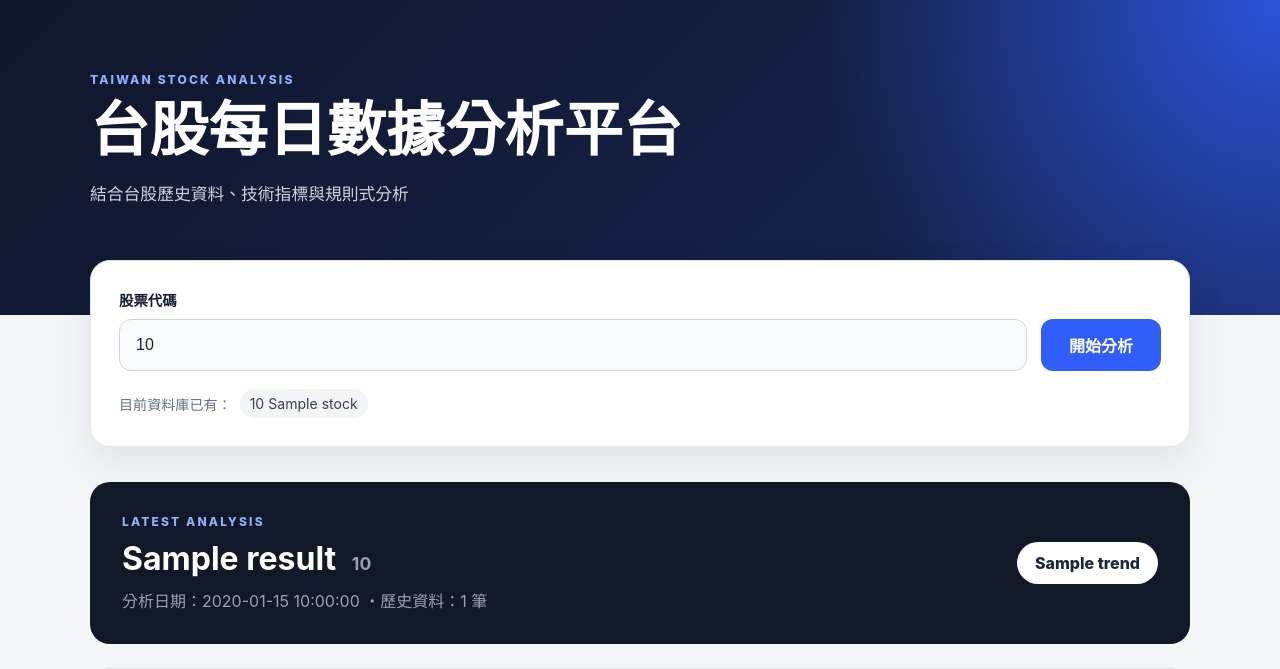
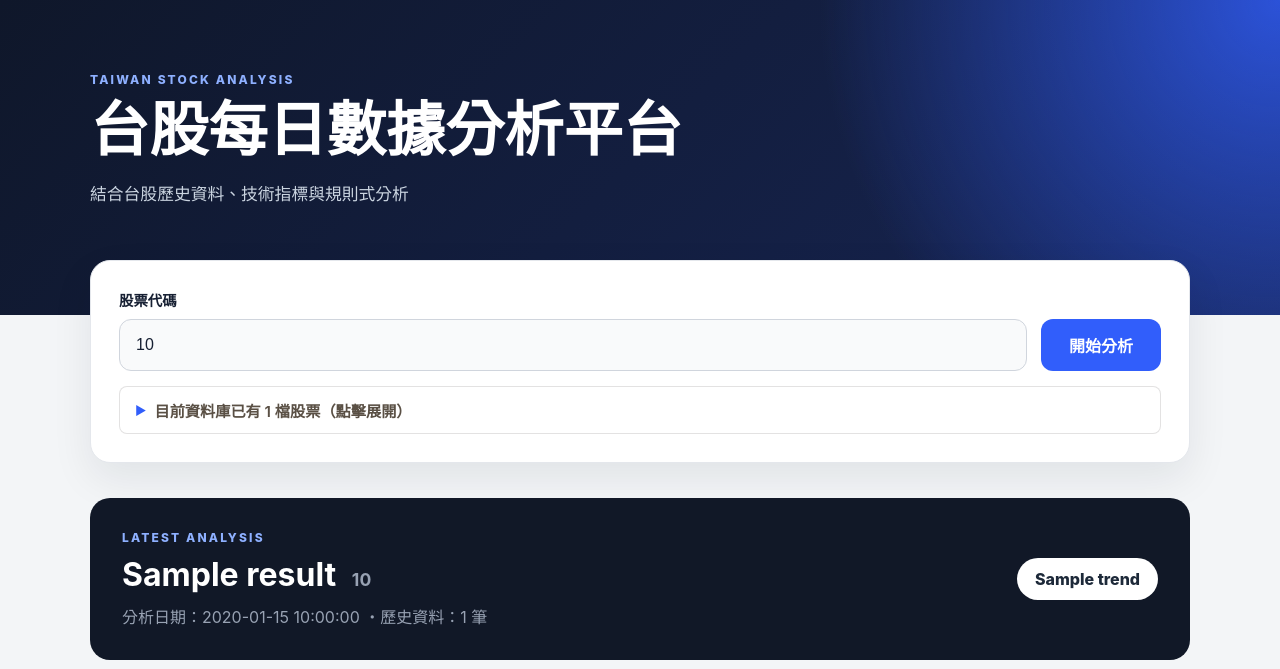
Before and after one commit to 0309Baron/stock-analyze, a Flask app: template templates/index.html in a window 1280 px wide. Shown: the top 669 px of the page. Run offline with Flask 3, Linux system fonts and the light colour scheme; the template is opened without the code that fills it: most values are stand-ins (such as "Sample title", 1, 10 or a date in 2020).

Commit message:
ui(home): refactor stock list to collapsible design for better visual flow
- Use HTML5 `<details>` and `<summary>` tags to collapse the space-consuming stock list.
- Dynamically display the total number of available stocks in the summary title using Jinja2 length filter.
- Add corresponding CSS styles, including custom expand/collapse arrows and smooth transition animations.

```diff
--- a/static/style.css
+++ b/static/style.css
@@ -153,6 +153,58 @@ body {
     margin-top: 18px;
     color: var(--text-light);
     font-size: 0.88rem;
+}
+
+.available-stocks-details {
+    margin-top: 15px;
+    padding: 12px 15px;
+    background-color: #ffffff; /* 如果你有設定 var(--paper-card) 可以替換 */
+    border: 1px solid rgba(26, 20, 16, 0.12);
+    border-radius: 8px;
+    transition: all 0.3s ease;
+}
+
+/* --- 折疊區塊的標題 (點擊區) --- */
+.available-stocks-details summary {
+    cursor: pointer;
+    font-size: 0.95rem;
+    font-weight: 600;
+    color: #5a5045; /* 略深的灰色，避免喧賓奪主 */
+    list-style: none; /* 隱藏原生醜醜的黑色三角形 */
+    user-select: none;
+    outline: none;
+    display: flex;
+    align-items: center;
+}
+
+/* 針對 Safari 隱藏原生三角形 */
+.available-stocks-details summary::-webkit-details-marker {
+    display: none;
+}
+
+/* 自己做一個有質感的展開箭頭 */
+.available-stocks-details summary::before {
+    content: "▶";
+    display: inline-block;
+    font-size: 0.8em;
+    margin-right: 8px;
+    color: #315efb; /* 使用你的主題藍色 */
+    transition: transform 0.2s ease-in-out;
+}
+
+/* 當 details 展開時，箭頭往下轉 90 度 */
+.available-stocks-details[open] summary::before {
+    transform: rotate(90deg);
+}
+
+/* --- 展開後的標籤容器排版 --- */
+.tags-container {
+    margin-top: 15px;
+    padding-top: 15px;
+    border-top: 1px dashed rgba(26, 20, 16, 0.12); /* 加上分隔線增加層次 */
+    display: flex;
+    flex-wrap: wrap;
+    gap: 10px;
 }
 
 .stock-tag {
--- a/templates/index.html
+++ b/templates/index.html
@@ -59,11 +59,14 @@
             </form>
 
             {% if available_stocks %}
-                <div class="available-stocks">
-                    <span>目前資料庫已有：</span>
+                <details class="available-stocks-details">
+                    <summary>
+                        目前資料庫已有 {{ available_stocks|length }} 檔股票（點擊展開）
+                    </summary>
 
+                    <div class="tags-container">
                         {% for stock in available_stocks %}
-                        <span class="stock-tag"
+                            <span class="stock-tag {% if stock.has_report %}has-report{% endif %}"
                                 onclick="quickSearch('{{ stock.stock_code }}')"
                                 title="點擊直接分析 {{ stock.stock_name }}">
                                 {{ stock.stock_code }} {{ stock.stock_name }}
@@ -73,10 +76,10 @@
                             </span>
                         {% endfor %}
                     </div>
+                </details>
             {% else %}
                 <p class="empty-hint">
-                    資料庫目前沒有股票資料，請先執行
-                    import_history.py。
+                    資料庫目前沒有股票資料，請先執行 import_history.py。
                 </p>
             {% endif %}
         </section>
```
Also changed, not shown: data/stock.db. Lines whose indentation alone changed are shown as unchanged.
